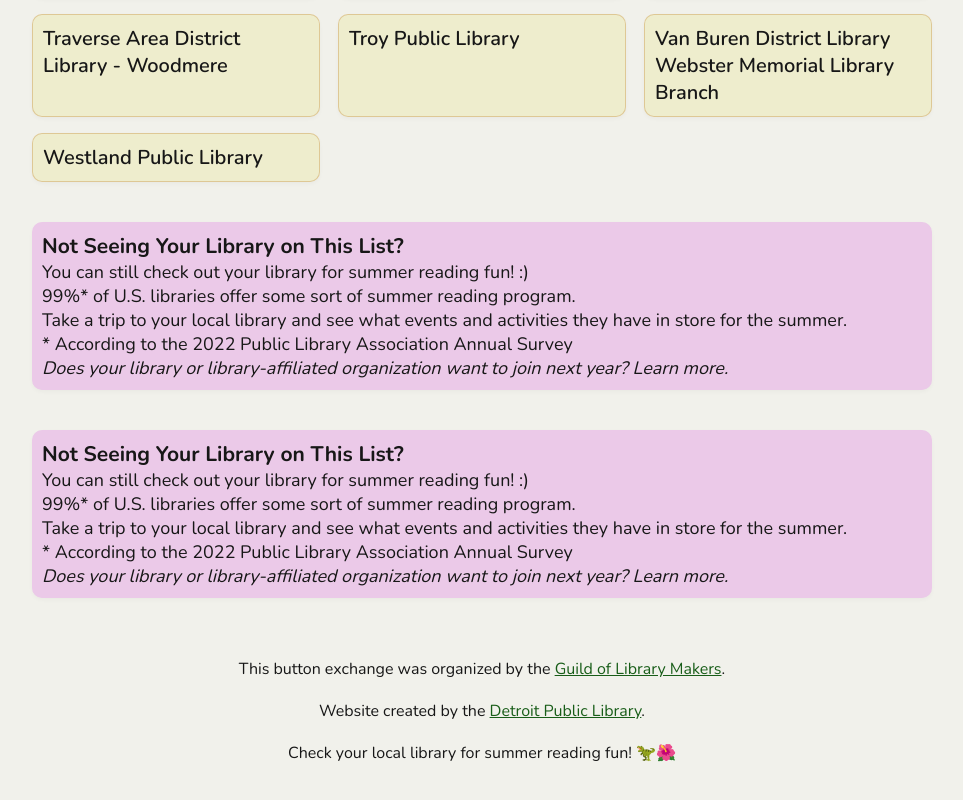
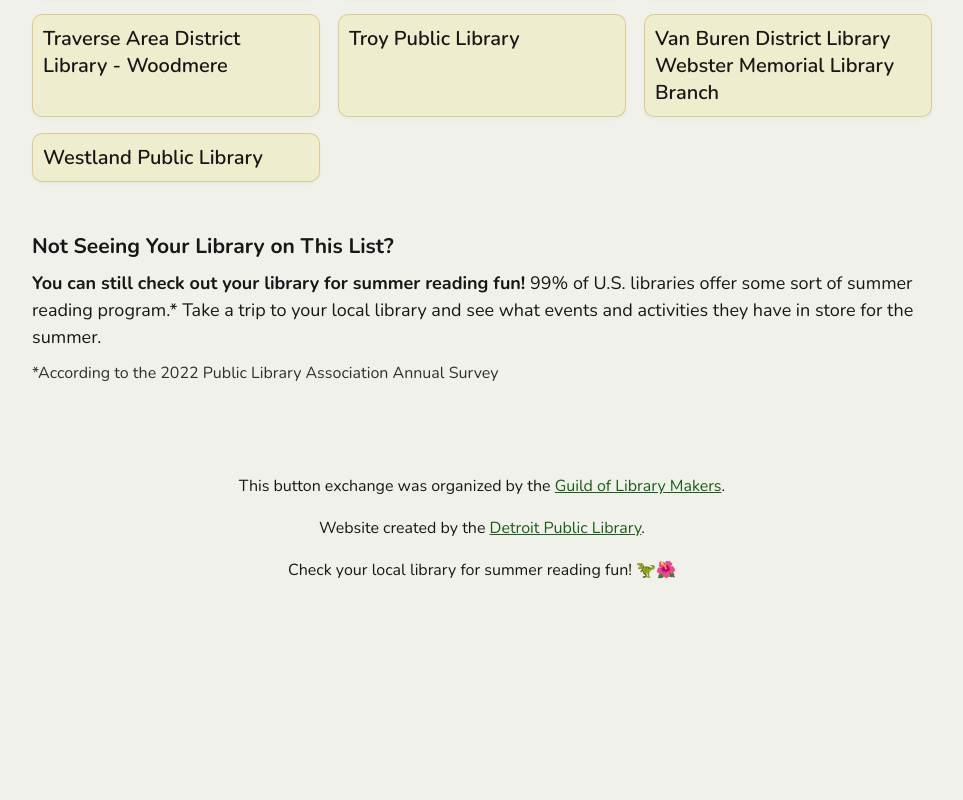
Before and after one commit to dplwebdeveloper/summer-reading-buttons-2026, a Next.js app: page /map in a window 1280 px wide. Shown: the part 2422-3222 px from the top of the page, without its empty margins (158-1121 px from the left). After the commit the page ends 3063 px from the top, so only its background shows below. Built offline with nearby package versions, Linux system fonts and the light colour scheme.

Commit message:
update library note, metadata

```diff
--- a/app/components/LocationsList.js
+++ b/app/components/LocationsList.js
@@ -20,23 +20,25 @@
       </ul>
       <div className={styles.summerReadingNote}>
         <h3>Not Seeing Your Library on This List?</h3>
-        <p>You can still check out your library for summer reading fun! :)</p>
-        <p>99%* of U.S. libraries offer some sort of summer reading program.</p>
         <p>
-          Take a trip to your local library and see what events and activities
-          they have in store for the summer.
+          <strong>
+            You can still check out your library for summer reading fun!
+          </strong>{" "}
+          99% of U.S. libraries offer some sort of summer reading program.* Take
+          a trip to your local library and see what events and activities they
+          have in store for the summer.
         </p>
         <p className={styles.footnote}>
-          * According to the 2022 Public Library Association Annual Survey
+          *According to the 2022 Public Library Association Annual Survey
         </p>
-        <em>
+        {/* <em>
           <p>
             Does your library or library-affiliated organization want to join
             next year? Learn more.
           </p>
-        </em>
+        </em> */}
       </div>
-      <div className={styles.summerReadingNote}>
+      {/* <div className={styles.summerReadingNote}>
         <h3>Not Seeing Your Library on This List?</h3>
         <p>You can still check out your library for summer reading fun! :)</p>
         <p>99%* of U.S. libraries offer some sort of summer reading program.</p>
@@ -53,7 +55,7 @@
             next year? Learn more.
           </p>
         </em>
-      </div>
+      </div> */}
     </>
   );
 }
--- a/app/components/LocationsList.module.css
+++ b/app/components/LocationsList.module.css
@@ -26,13 +26,27 @@
 }
 
 .summerReadingNote {
-  padding: 10px;
+  margin-top: 10px;
   border-radius: var(--br-small);
-  box-shadow: 0px 2px 4px 0px rgba(0, 0, 0, 0.03);
-  background-color: rgb(235, 201, 232);
   width: 900px;
   max-width: 100%;
   font-size: 18px;
+  margin-bottom: 30px;
+}
+
+.summerReadingNote p {
+  line-height: 1.5;
+}
+
+.summerReadingNote h3 {
+  margin-bottom: 10px;
+}
+
+.summerReadingNote .footnote {
+  margin-top: 10px;
+  /* font-style: italic; */
+  font-size: 16px;
+  color: rgb(47, 47, 47);
 }
 
 @media screen and (max-width: 800px) {
--- a/app/layout.js
+++ b/app/layout.js
@@ -18,7 +18,7 @@
 });
 
 export const metadata = {
-  title: "Button Exchange",
+  title: "Library Button Exchange",
   description: "Summer Reading 2026 Michigan Library Button Exchange",
 };
 
```
Also changed, not shown: app/site.webmanifest.
